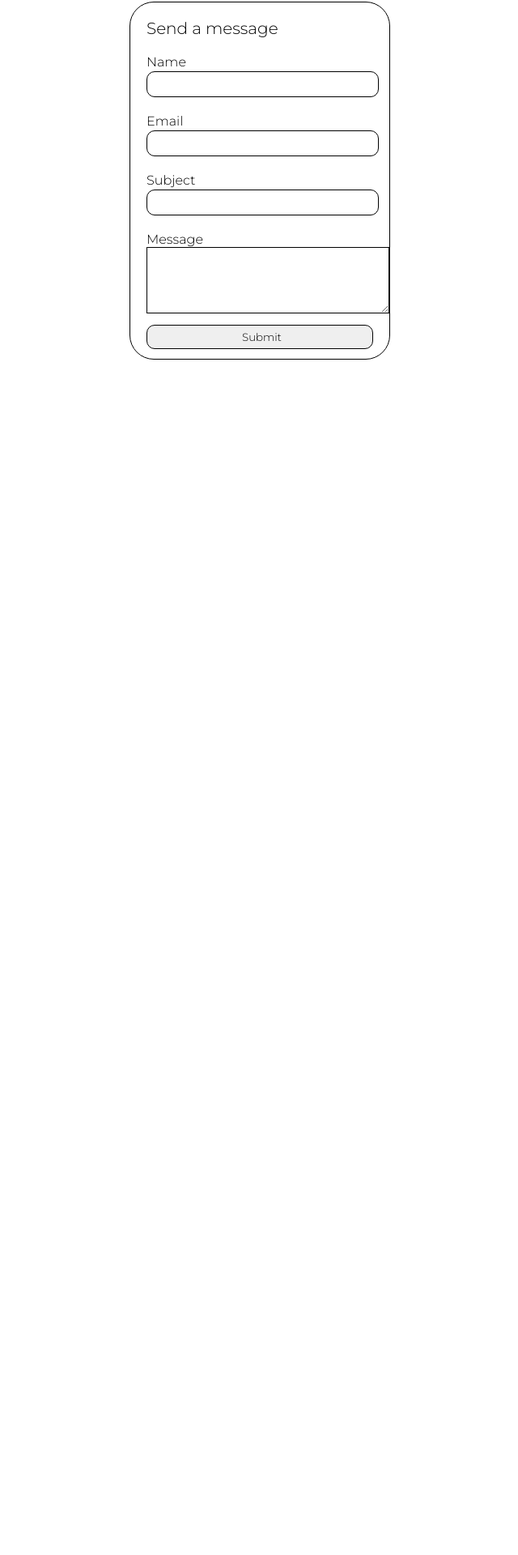
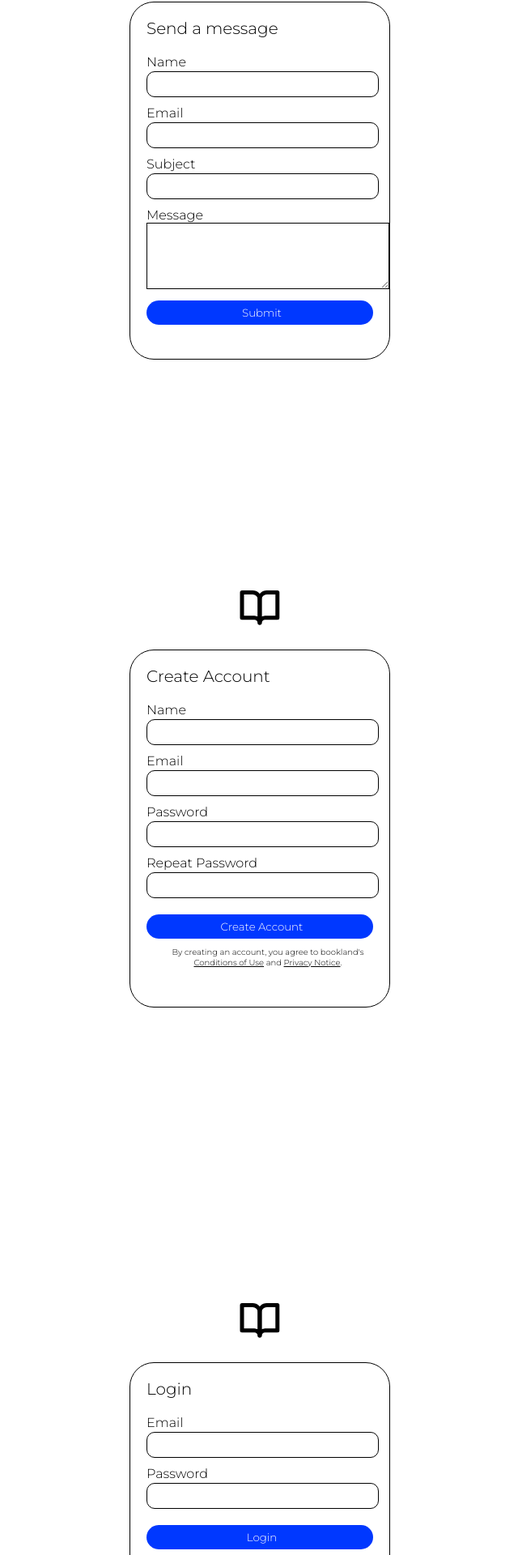
Before and after one commit to LucasNarZ/Book_E-commerce, a React (Create React App) app in the folder e-commerce/: page / in a window 1280 px wide. Shown: the part 1743-3663 px from the top of the page at 81% size, without its empty margins (319-959 px from the left). Before the commit the page ends 2329 px from the top, so only its background shows below. Built offline with nearby package versions, Linux system fonts and the light colour scheme; no server answers.

Commit message:
create account and log in sections

```diff
--- a/e-commerce/src/App.jsx
+++ b/e-commerce/src/App.jsx
@@ -25,6 +25,8 @@ function Header(props){
         </header>
     )
 }
+
+
 function GetGoogleBooks(category, maxResults){
     const [books, setBooks] = useState([]);
     useEffect(() => {
@@ -42,7 +44,6 @@ function GetGoogleBooks(category, maxResults){
     }, [category, maxResults])
     return books;
 }
-
 
 
 function InicialPage(props){
@@ -162,6 +163,48 @@ function ContactUs(props){
     )
 }
 
+function SignUp(props){
+    return(
+        <section id='sign-up-section'>
+            <img src={bookIcon} alt="book-icon" />
+            <div className="form">
+                <p className='send-a-message'>Create Account</p>
+                <form action="" >
+                    <label>Name</label> <br/>
+                    <input type="text" required/><br/>
+                    <label>Email</label><br/>
+                    <input type="email" required/><br/>
+                    <label>Password</label><br/>
+                    <input type="text" required/><br/>
+                    <label>Repeat Password</label><br/>
+                    <input type="text" required/>
+                    <input type="submit" className='submit' value="Create Account"/>
+                    <p className='terms'>By creating an account, you agree to bookland's <u>Conditions of Use</u> and <u>Privacy Notice</u>.</p>
+                </form>
+            </div>
+        </section>
+    )
+}
+
+function SignIn(props){
+    return(
+        <section id='sign-in-section'>
+        <img src={bookIcon} alt="book-icon" />
+        <div className="form">
+            <p className='send-a-message'>Login</p>
+            <form action="" >
+                <label>Email</label><br/>
+                <input type="email" required/><br/>
+                <label>Password</label><br/>
+                <input type="text" required/><br/>
+                <input type="submit" className='submit' value="Login"/>
+                <p className='terms'>By loging, you agree to bookland's <u>Conditions of Use</u> and <u>Privacy Notice</u>.</p>
+            </form>
+        </div>
+    </section>
+    )
+}
+
 function App() {
     return(
         <React.Fragment>
@@ -169,6 +212,8 @@ function App() {
             <InicialPage />
             <Footer />
             <ContactUs />
+            <SignUp />
+            <SignIn />
         </React.Fragment>
     )
 }
--- a/e-commerce/src/css/styles.css
+++ b/e-commerce/src/css/styles.css
@@ -140,7 +140,7 @@
   color: white;
 }
 
-#contact-us-section {
+#contact-us-section, #sign-up-section, #sign-in-section {
   height: 100vh;
   display: flex;
   flex-direction: column;
@@ -148,33 +148,47 @@
   row-gap: 30px;
   align-items: center;
 }
-#contact-us-section .form {
+#contact-us-section .form, #sign-up-section .form, #sign-in-section .form {
   border: 1px solid black;
   border-radius: 30px;
   width: 300px;
   height: 440px;
   padding-left: 20px;
 }
-#contact-us-section .form .send-a-message {
+#contact-us-section .form .send-a-message, #sign-up-section .form .send-a-message, #sign-in-section .form .send-a-message {
   font-size: 20px;
   margin: 20px 0;
 }
-#contact-us-section .form .submit {
+#contact-us-section .form .submit, #sign-up-section .form .submit, #sign-in-section .form .submit {
   margin-top: 10px;
+  background-color: #0038FF;
+  color: white;
+  border-radius: 50px;
+  border: none;
 }
-#contact-us-section input, #contact-us-section textarea {
+#contact-us-section input, #contact-us-section textarea, #sign-up-section input, #sign-up-section textarea, #sign-in-section input, #sign-in-section textarea {
   border: 1px solid black;
 }
-#contact-us-section input {
+#contact-us-section input, #sign-up-section input, #sign-in-section input {
   width: 280px;
   height: 30px;
   border-radius: 10px;
-  margin-bottom: 20px;
+  margin-bottom: 10px;
   margin-top: 2px;
   padding-left: 5px;
 }
-#contact-us-section input:focus {
+#contact-us-section input:focus, #sign-up-section input:focus, #sign-in-section input:focus {
   outline: none;
+}
+#contact-us-section .terms, #sign-up-section .terms, #sign-in-section .terms {
+  font-size: 10px;
+  text-align: center;
+  width: 80%;
+  margin: 0 auto;
+}
+
+#sign-in-section .form {
+  height: 280px;
 }
 
 /*# sourceMappingURL=styles.css.map */
--- a/e-commerce/src/scss/styles.scss
+++ b/e-commerce/src/scss/styles.scss
@@ -5,6 +5,7 @@ $search-bar-color: #F6F6F6;
 $sign-up-btn-color: #FF3F3F;
 $inicial-section-color: #F2F2F2;
 $footer-color: #343C64;
+$submit-btn-color: #0038FF;
 
 
 *{
@@ -157,7 +158,7 @@ $footer-color: #343C64;
     }
 }
 
-#contact-us-section{
+#contact-us-section, #sign-up-section, #sign-in-section{
     height: 100vh;
     display: flex;
     flex-direction: column;
@@ -176,6 +177,10 @@ $footer-color: #343C64;
         }
         .submit{
             margin-top: 10px;
+            background-color: $submit-btn-color;
+            color: white;
+            border-radius: 50px;
+            border: none;
         }
     }
     input, textarea{
@@ -185,11 +190,23 @@ $footer-color: #343C64;
         width: 280px;
         height: 30px;
         border-radius: 10px;
-        margin-bottom: 20px;
+        margin-bottom: 10px;
         margin-top: 2px;
         padding-left: 5px;
     }
     input:focus{
         outline: none;
     }
+    .terms{
+        font-size: 10px;
+        text-align: center;
+        width: 80%;
+        margin: 0 auto;
+    }
 }
+#sign-in-section{
+    .form{
+        height: 280px;
+    }
+
+}
```
Also changed, not shown: 1 other file (tests, documents, lock files or other folders).
